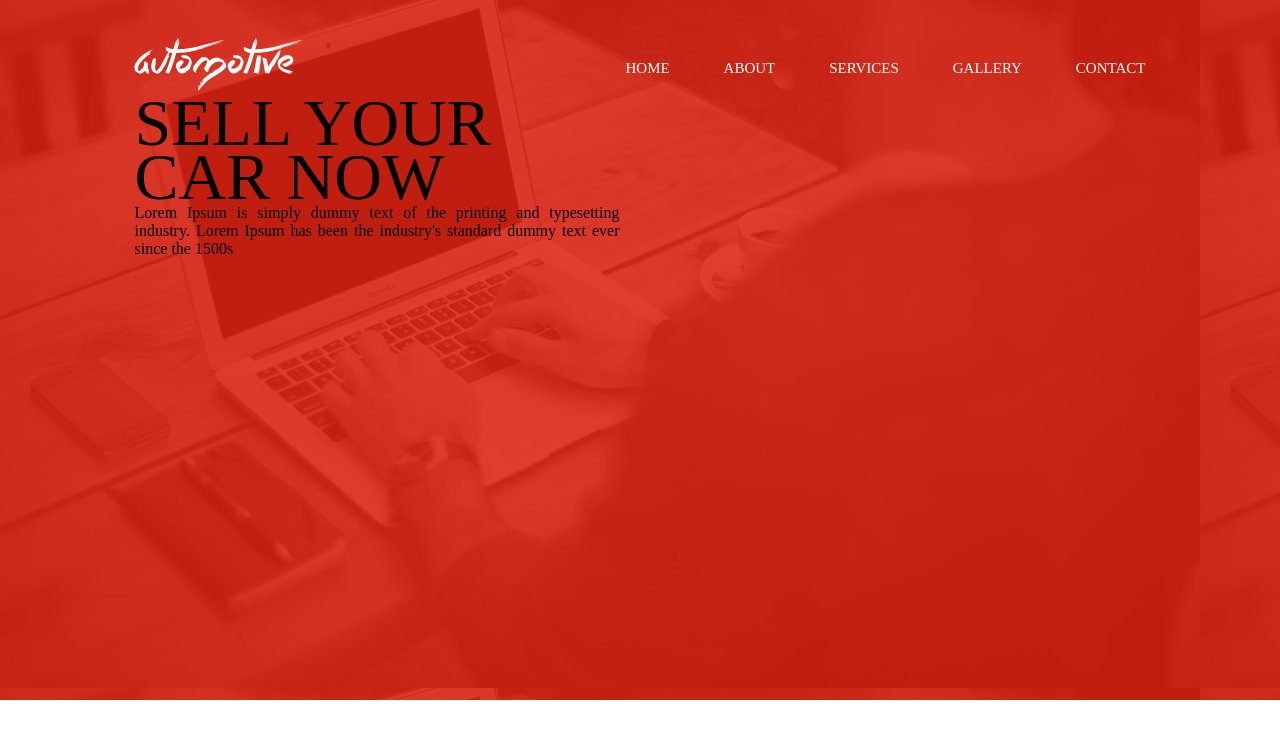
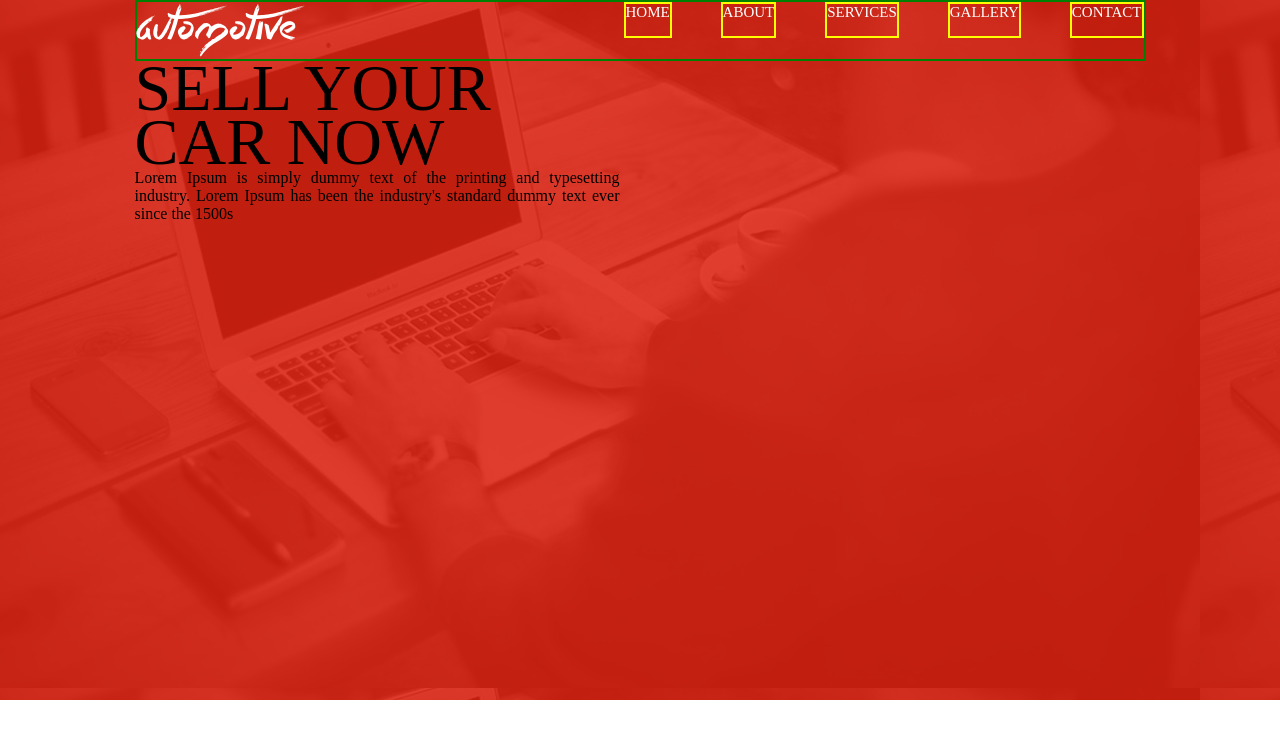
Before and after one commit to HappyBorer/web, a plain HTML site: page HTML_&_CSS_miles_for_beginners/Lesson_25/index.html in a window 1280 px wide. Drawn offline with Linux system fonts and the light colour scheme.

Commit message:
I go houm 27.07.2025

```diff
--- a/HTML_&_CSS_miles_for_beginners/Lesson_25/css/style.css
+++ b/HTML_&_CSS_miles_for_beginners/Lesson_25/css/style.css
@@ -26,7 +26,9 @@ html{
 }
 
 .uper{
+    border: green solid 2px;
     display: flex;
+
     justify-content: space-between;
 }
 .menu{
@@ -36,17 +38,20 @@ html{
 }
 .item_menu{
     height: 36px;
-    margin-top: 60px;
+    /*margin-top: 60px; */
+    border: 2px solid yellow;
     font-family: 'Montserrat regular' sans-serif;
     font-size: 15px;
     text-transform: uppercase;
     color: #fff;
-    text-align: center;
+    /* text-align: center; */
+
     padding: auto;
+
 
 }
 .logo{
-    margin-top: 36px;
+    /* margin-top: 36px; */
     font-family: 'Quite Chocolatey';
     color: #fff;
     font-size: 50px;
```
